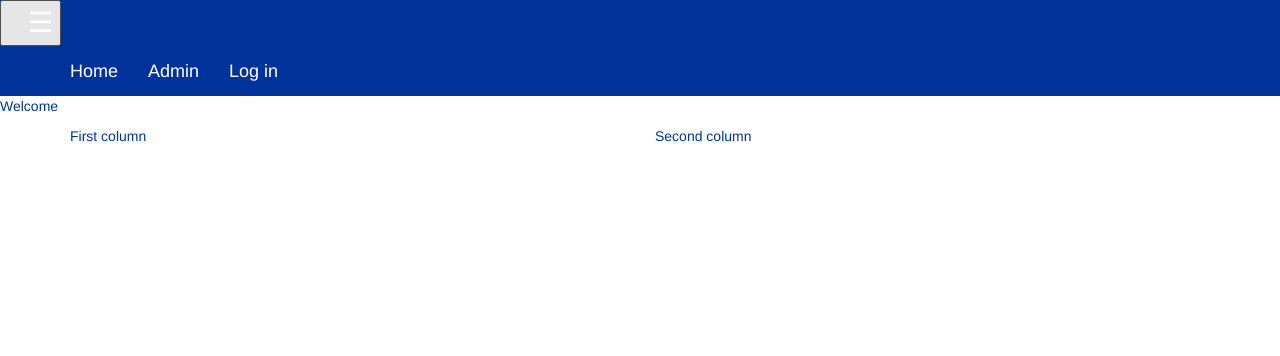
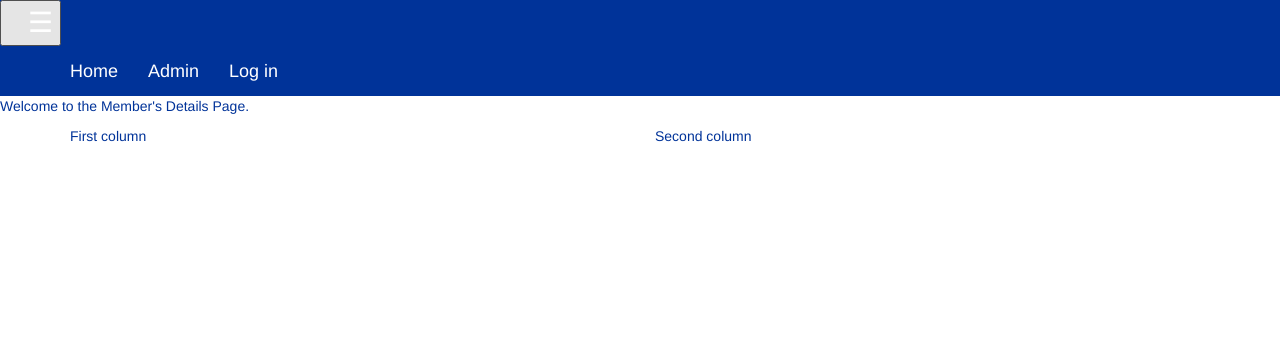
Before and after one commit to chrishaining/Django_gym2, a Django app: page /gym/member_details/ in a window 1280 px wide. Shown: the top 356 px of the page. Run offline with Django 3.2, Linux system fonts and the light colour scheme; a user stored in the database is signed in; some libraries are stand-ins or nearby versions.

```diff
--- a/django_gym2/templates/gym/member_details.html
+++ b/django_gym2/templates/gym/member_details.html
@@ -1,7 +1,7 @@
 {% extends 'base.html' %}
 
 {% block content %}
-<p>Welcome</p>
+<p>Welcome to the Member's Details Page.</p>
 
 <div class="container">
     <div class="row">
@@ -9,7 +9,7 @@
             <p>First column</p>
         </div>
         <div class="col-sm-6">
-                <p>Second column</p>
+            <p>Second column</p>
         </div>
     </div>
 </div>
```
